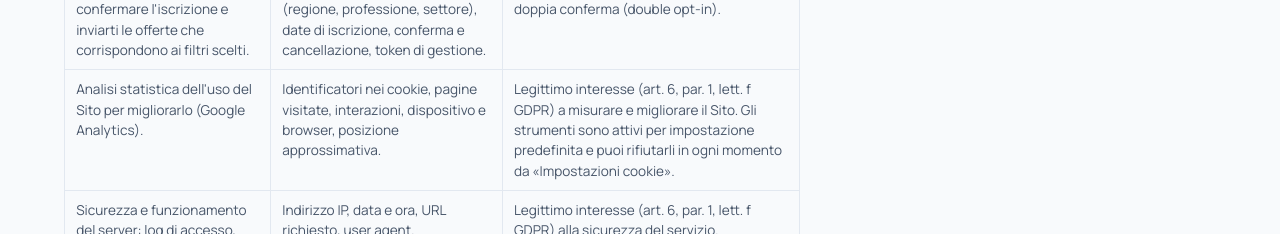
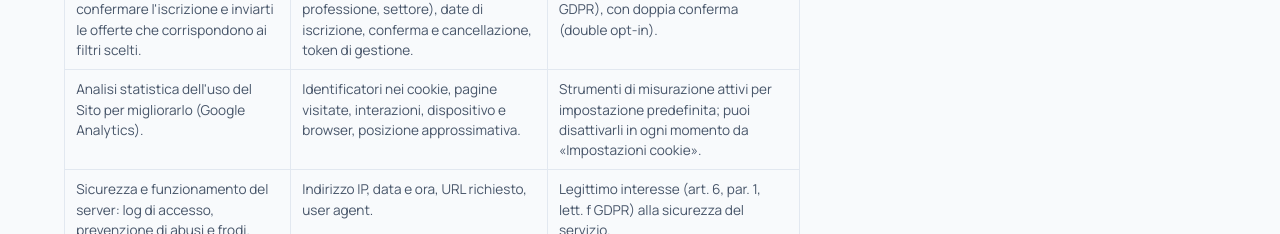
Before and after one commit to joaodominguez/vagasaude, a Next.js app in the folder apps/web-it/: page /privacy in a window 1280 px wide. Shown: the part 718-952 px from the top of the page. Built offline with nearby package versions, Linux system fonts and the light colour scheme; no server answers.

Commit message:
IT privacy: drop legitimate-interest claim for analytics (default-on, can be disabled)

```diff
--- a/apps/web-it/src/app/privacy/page.tsx
+++ b/apps/web-it/src/app/privacy/page.tsx
@@ -91,10 +91,9 @@ export default function PrivacyPage() {
                       dispositivo e browser, posizione approssimativa.
                     </td>
                     <td>
-                      Legittimo interesse (art. 6, par. 1, lett. f GDPR) a
-                      misurare e migliorare il Sito. Gli strumenti sono attivi
-                      per impostazione predefinita e puoi rifiutarli in ogni
-                      momento da «Impostazioni cookie».
+                      Strumenti di misurazione attivi per impostazione
+                      predefinita; puoi disattivarli in ogni momento da
+                      «Impostazioni cookie».
                     </td>
                   </tr>
                 ) : null}
```
